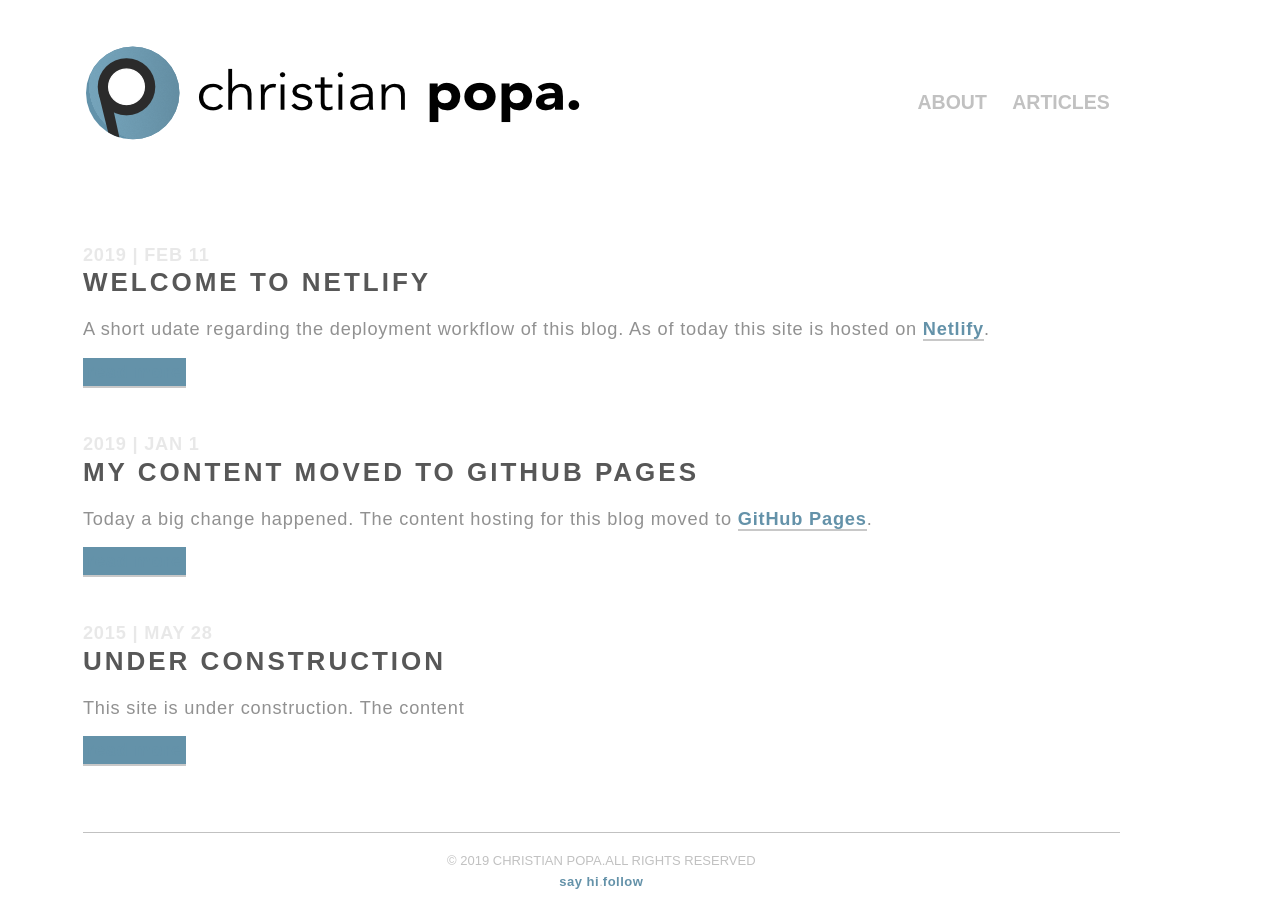
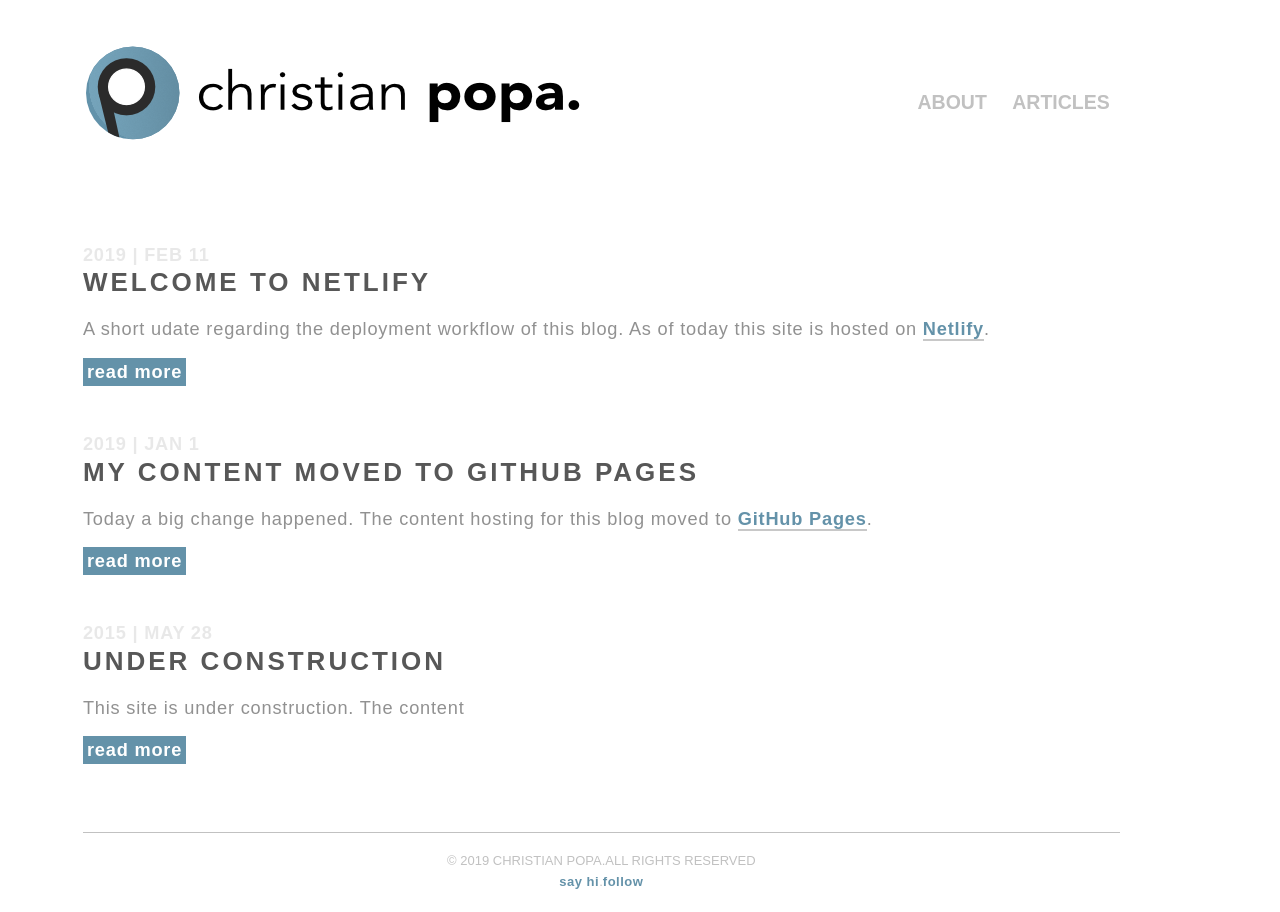
Before and after one commit to cristego/cristego.github.io, a Jekyll site: the page built from articles/index.html, in a window 1280 px wide. Built offline with Jekyll 4.4.1, drawn with Linux system fonts in a browser that asks for light colours; the list of posts is cut into pages by our own code.

Commit message:
update css

```diff
--- a/css/core.css
+++ b/css/core.css
@@ -360,7 +360,7 @@ footer {
   #about_img { margin: 0; margin-bottom: 40px}
 }
 
-#readmore p a {background-color: #6492A9; color:#fff; font-weight: 700; text-decoration: none; border: 1px #919191; padding: 4px;}
+#readmore p a {background-color: #6492A9 !important; color:#fff !important; font-weight: 700; text-decoration: none; border: 1px #919191 !important; padding: 4px;}
 #readmore p a:hover {background-color: #fff; color: #6492A9; font-weight: 700; text-decoration: none; transition: all 0.3s ease 0.3s; border: 1px solid #6492A9; padding: 4px;}
 
 #post {
```
